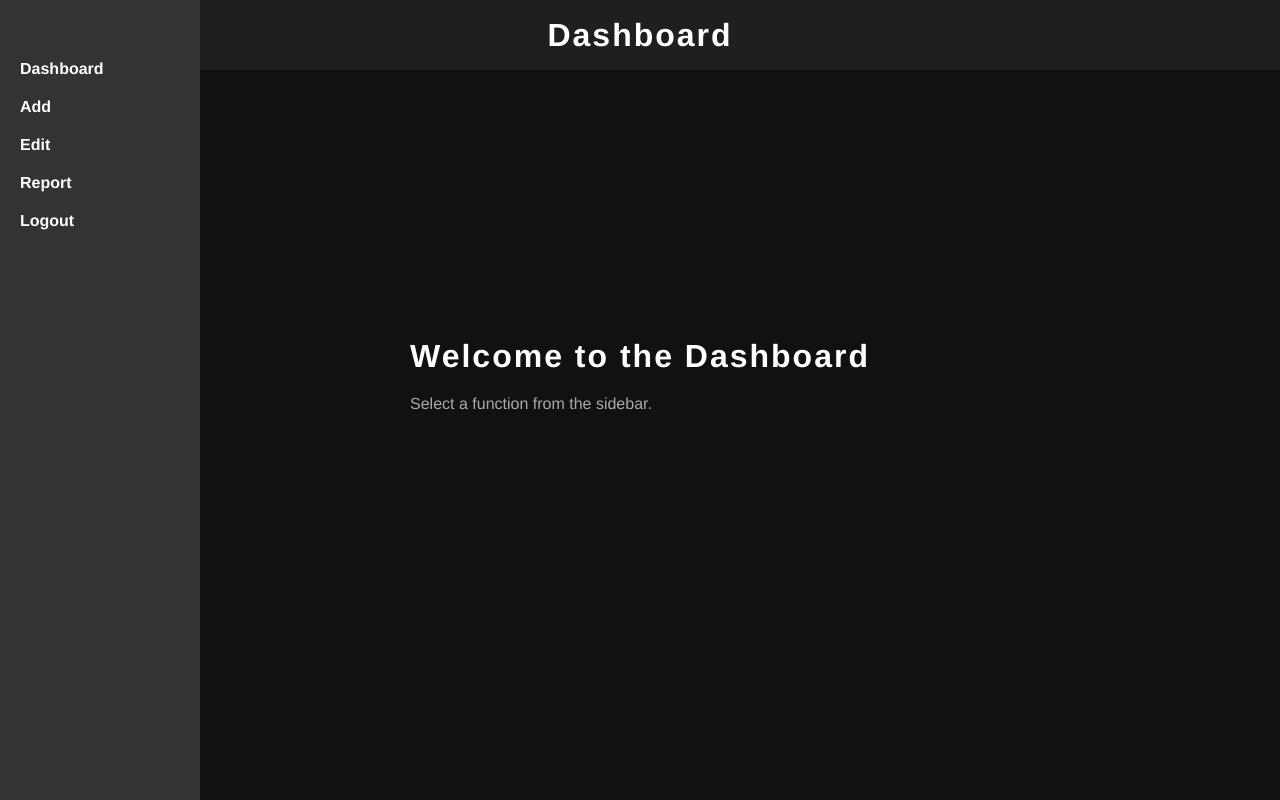
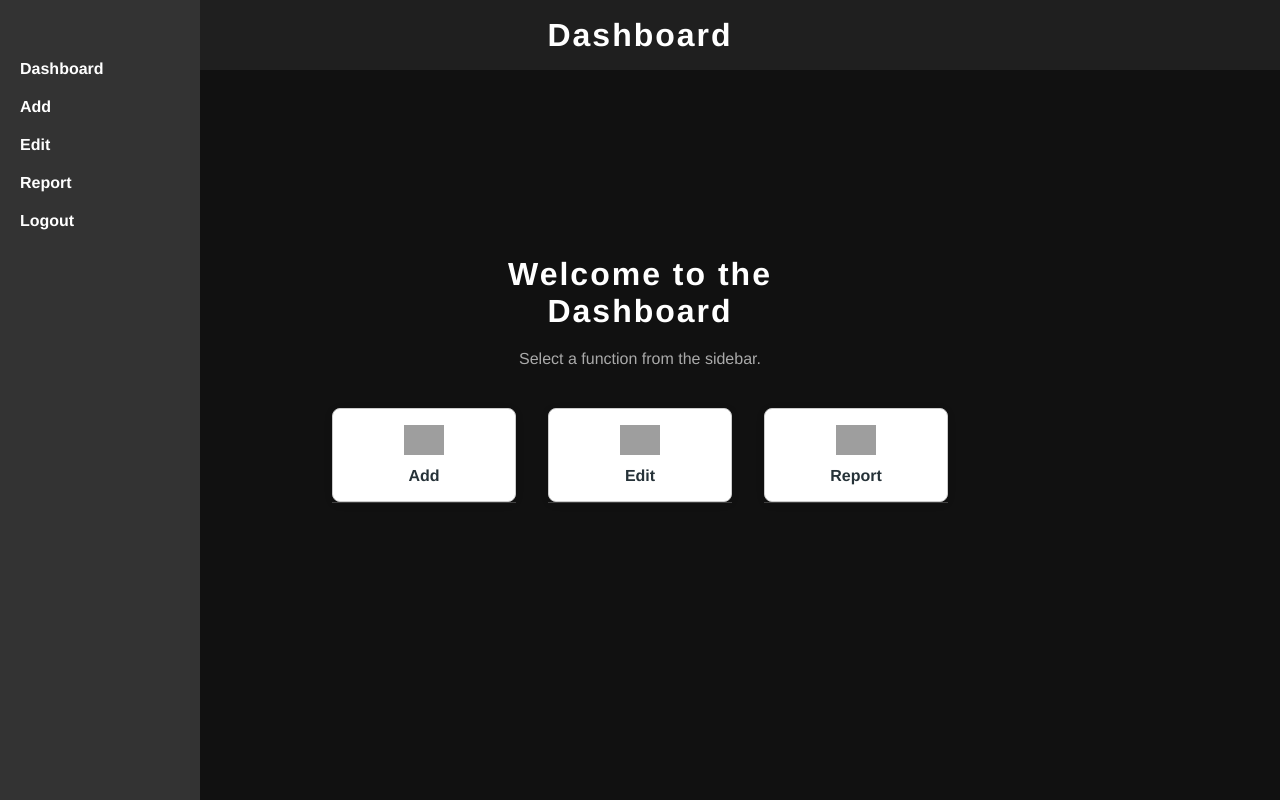
Before and after one commit to Cardpatr/skillsbadgeexam, a React (Create React App) app: page /dashboard in a window 1280 px wide. Built offline with nearby package versions, Linux system fonts and the light colour scheme; grey boxes are pictures that could not be loaded.

Commit message:
Added nav cards for dashboard

```diff
--- a/src/components/Dashboard.css
+++ b/src/components/Dashboard.css
@@ -47,3 +47,37 @@
   width: 100%;
   max-width: 400px;
 }
+
+.card-row {
+  display: flex;
+  gap: 2rem;
+  margin-top: 2rem;
+  justify-content: center;
+}
+
+.dashboard-card-link {
+  text-decoration: none;
+  color: inherit;
+}
+
+.dashboard-card {
+  border: 1px solid #ccc;
+  border-radius: 8px;
+  padding: 1rem;
+  width: 150px;
+  text-align: center;
+  box-shadow: 0 2px 8px rgba(0,0,0,0.1);
+  transition: box-shadow 0.2s, transform 0.2s;
+  background: #fff;
+  color: #263238;
+}
+
+.dashboard-card:hover {
+  box-shadow: 0 4px 16px rgba(0,0,0,0.15);
+  transform: translateY(-4px) scale(1.03);
+}
+
+.dashboard-card-icon {
+  width: 40px;
+  margin-bottom: 0.5rem;
+}
--- a/src/components/Dashboard.js
+++ b/src/components/Dashboard.js
@@ -1,11 +1,50 @@
 // src/components/Dashboard.js
 import React from 'react';
+import { Link } from 'react-router-dom';
+import './Dashboard.css'; // Import the CSS file
 
 export default function Dashboard() {
   return (
-    <div>
-      <h2>Welcome to the Dashboard</h2>
-      <p>Select a function from the sidebar.</p>
+    <div className="dashboard-content">
+      <div className="container">
+        <h2>Welcome to the Dashboard</h2>
+        <p>Select a function from the sidebar.</p>
+        <div className="card-row">
+          {/* Add Card */}
+          <Link to="/dashboard/add" className="dashboard-card-link">
+            <div className="dashboard-card">
+              <img
+                src="https://img.icons8.com/ios-filled/50/000000/add--v1.png"
+                alt="Add"
+                className="dashboard-card-icon"
+              />
+              <div>Add</div>
+            </div>
+          </Link>
+          {/* Edit Card */}
+          <Link to="/dashboard/edit" className="dashboard-card-link">
+            <div className="dashboard-card">
+              <img
+                src="https://img.icons8.com/ios-filled/50/000000/edit--v1.png"
+                alt="Edit"
+                className="dashboard-card-icon"
+              />
+              <div>Edit</div>
+            </div>
+          </Link>
+          {/* Report Card */}
+          <Link to="/dashboard/report" className="dashboard-card-link">
+            <div className="dashboard-card">
+              <img
+                src="https://img.icons8.com/ios-filled/50/000000/report-card.png"
+                alt="Report"
+                className="dashboard-card-icon"
+              />
+              <div>Report</div>
+            </div>
+          </Link>
+        </div>
+      </div>
     </div>
   );
 }
```
